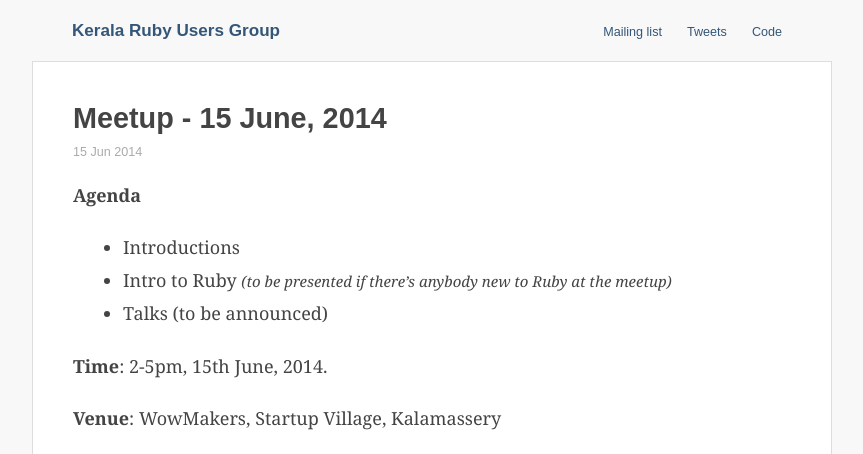
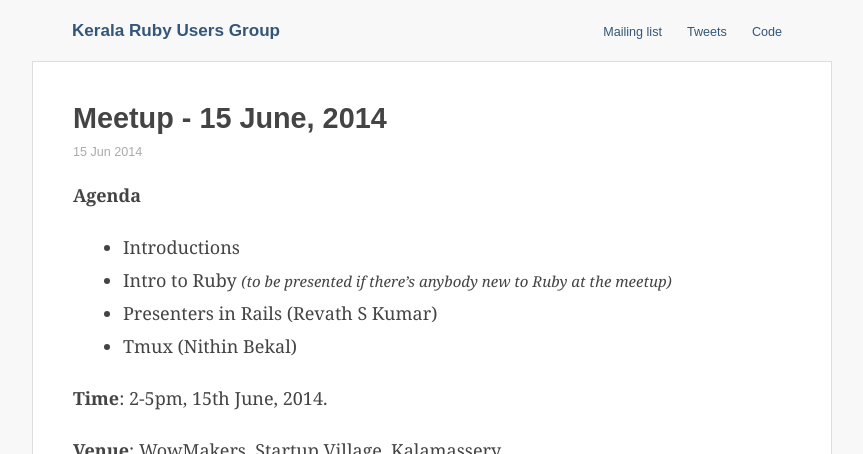
Before and after one commit to krug/krug.github.io, a Jekyll site: the page built from _posts/2014-06-15-jun-2014-meetup.md, in a window 1280 px wide. Shown: the top 454 px of the page, without its empty margins (208-1071 px from the left). Built offline with Jekyll 4.4.1, drawn with Linux system fonts in a browser that asks for light colours; grey boxes are pictures that could not be loaded.

Commit message:
Update 2014-06-15-jun-2014-meetup.md

```diff
--- a/_posts/2014-06-15-jun-2014-meetup.md
+++ b/_posts/2014-06-15-jun-2014-meetup.md
@@ -9,7 +9,8 @@
 
 * Introductions
 * Intro to Ruby <small>_(to be presented if there's anybody new to Ruby at the meetup)_</small>
-* Talks (to be announced)
+* Presenters in Rails (Revath S Kumar)
+* Tmux (Nithin Bekal)
 
 **Time**: 2-5pm, 15th June, 2014.
 
```
